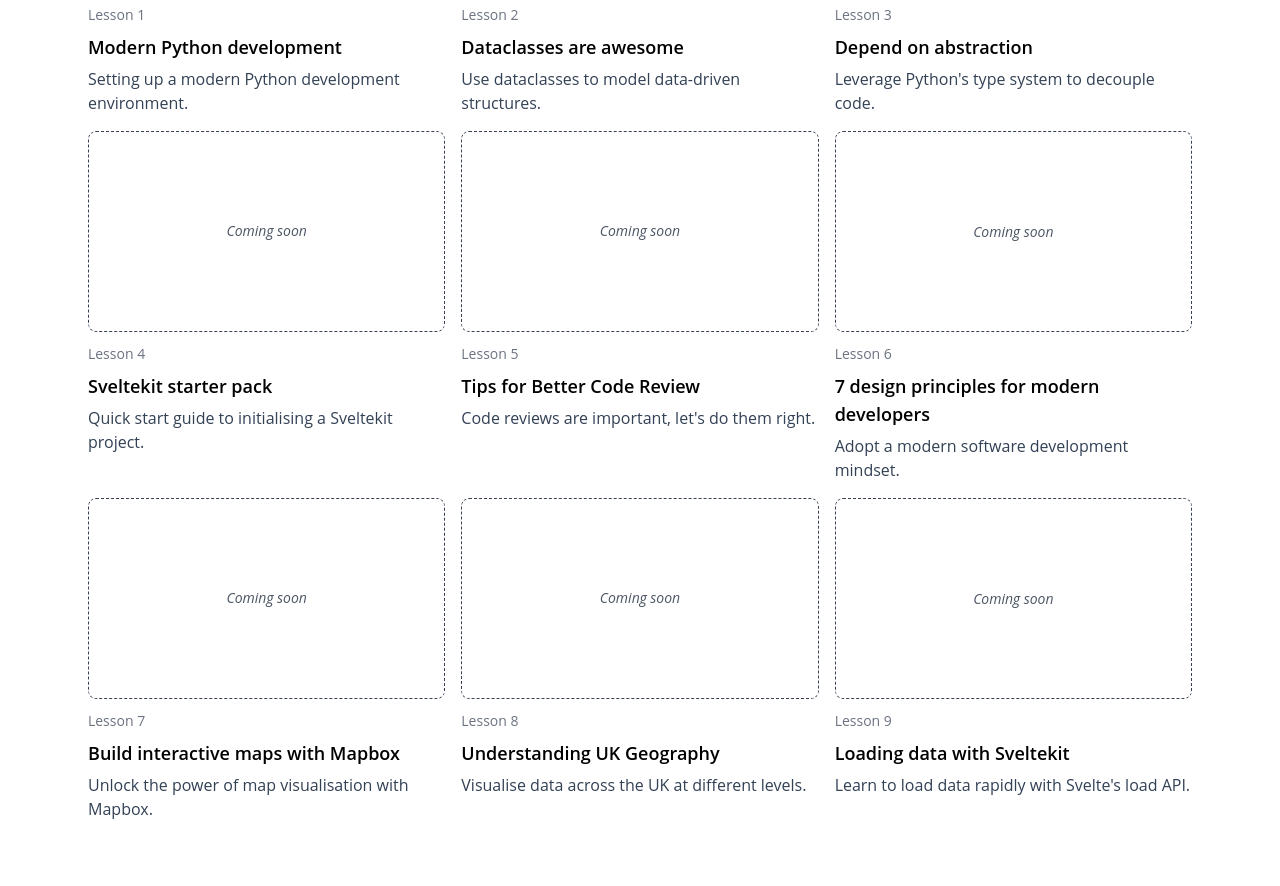
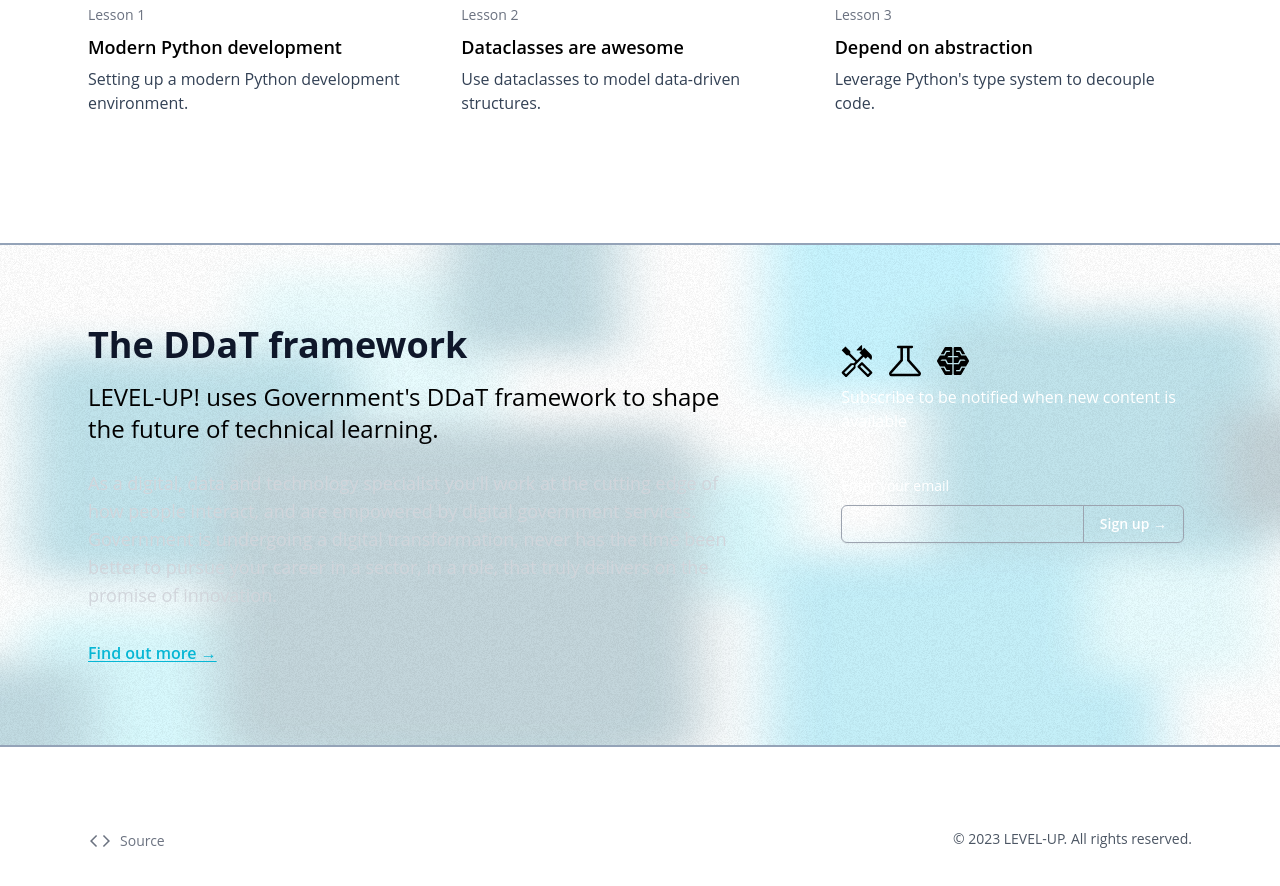
Before and after one commit to ellsphillips/level-up, a Next.js app: page / in a window 1280 px wide. Shown: the part 1000-1886 px from the top of the page. Built offline with nearby package versions, Linux system fonts and the light colour scheme.

Commit message:
Feature: ddat cta section

```diff
--- a/pages/index.tsx
+++ b/pages/index.tsx
@@ -2,8 +2,11 @@
 import Section from '@/components/theme/Section';
 import { articleData } from '@/data/articles';
 
+import Link from '@/components/Link';
+import PathwayIcon, { type PathwayID } from '@/components/pathway/Icon';
 import Footer from '@/components/theme/Footer';
 import Nav from '@/components/theme/Nav';
+import slugify from '@/lib/utils/slugify';
 
 const Home = () => (
     <>
@@ -28,12 +31,92 @@
             </Section>
 
             <Section className='py-8 space-y-8 lg:-top-16'>
-                <h2 className='text-2xl font-bold'>Career pathways</h2>
+                <h2 className='text-2xl font-bold'>New pathway launched!</h2>
 
                 <div className='grid grid-cols-1 gap-4 md:grid-cols-2 lg:grid-cols-3'>
-                    {articleData.map((article, i) => (
-                        <Card key={i} {...article} />
+                    {articleData.slice(0, 3).map((article, i) => (
+                        <Card
+                            key={i}
+                            {...article}
+                            slug={`${slugify(article.pathway)}/${slugify(
+                                article.title,
+                            )}`}
+                        />
                     ))}
+                </div>
+            </Section>
+
+            <Section cta className='py-12 space-y-4'>
+                <h2 className='text-4xl font-bold'>The DDaT framework</h2>
+                <div className='mt-4 grid gap-x-3.5 lg:mt-11 lg:grid-cols-3'>
+                    <div className='lg:col-span-2 lg:pr-20'>
+                        <p className='text-lg font-medium lg:text-2xl'>
+                            LEVEL-UP! uses Government's DDaT framework to shape
+                            the future of technical learning.
+                        </p>
+                        <p className='mt-8 space-y-4 text-gray-300 md:grid md:grid-cols-2 md:gap-6 md:space-y-0 lg:mt-6 lg:block lg:space-y-4 lg:text-lg'>
+                            As a digital, data and technology specialist you'll
+                            work at the cutting edge of how people interact, and
+                            are empowered by digital government services.
+                            Government is undergoing a digital transformation,
+                            never has the time been better to pursue your career
+                            in a sector, in a role, that truly delivers on the
+                            promise of innovation.
+                        </p>
+
+                        <Link
+                            href='https://www.gov.uk/government/collections/digital-data-and-technology-profession-capability-framework'
+                            className='inline-block mt-8 font-semibold hyperlink text-accent hover:text-accent-light'
+                        >
+                            Find out more →
+                        </Link>
+                    </div>
+                    <div className='flex flex-col items-center w-full max-w-md px-2 mx-auto rounded-lg mt-14 lg:-mt-9 lg:items-start'>
+                        <div className='flex items-center w-full space-x-4'>
+                            {[
+                                'data-engineer-toolkit',
+                                'data-scientist-lab',
+                                'software-developer-mindset',
+                            ].map((level, i) => (
+                                <div key={i} className='h-8'>
+                                    <PathwayIcon pathway={level as PathwayID} />
+                                </div>
+                            ))}
+                        </div>
+                        <p className='mt-2 text-lg font-medium text-white lg:text-base'>
+                            Subscribe to be notified when new content is
+                            available
+                        </p>
+                        <div className='w-full mt-10'>
+                            <form>
+                                <label
+                                    htmlFor='email'
+                                    className='text-sm font-medium text-white'
+                                >
+                                    Enter your email
+                                </label>
+                                <div className='flex flex-col mt-2 rounded-md shadow-sm lg:flex-row'>
+                                    <div className='relative flex items-stretch flex-grow focus-within:z-10'>
+                                        <input
+                                            id='email'
+                                            name='email'
+                                            type='email'
+                                            required={true}
+                                            data-testid='checkout-email'
+                                            className='block w-full border-gray-400 rounded-md bg-white/5 focus-visible:border-white focus-visible:outline-none focus-visible:ring-0 sm:text-sm lg:rounded-none lg:rounded-l-md'
+                                        />
+                                    </div>
+                                    <button
+                                        className='relative px-4 py-2 mt-4 -ml-px space-x-2 overflow-hidden font-semibold text-white border rounded-md border-accent bg-accent hover:bg-accent-light focus-visible:border-white focus-visible:outline-none lg:mt-0 lg:rounded-l-none lg:rounded-r-md lg:border-gray-400 lg:py-2 lg:text-sm lg:focus-visible:border-white '
+                                        type='submit'
+                                        data-testid='checkout-button'
+                                    >
+                                        <span>Sign up →</span>
+                                    </button>
+                                </div>
+                            </form>
+                        </div>
+                    </div>
                 </div>
             </Section>
         </main>
```
